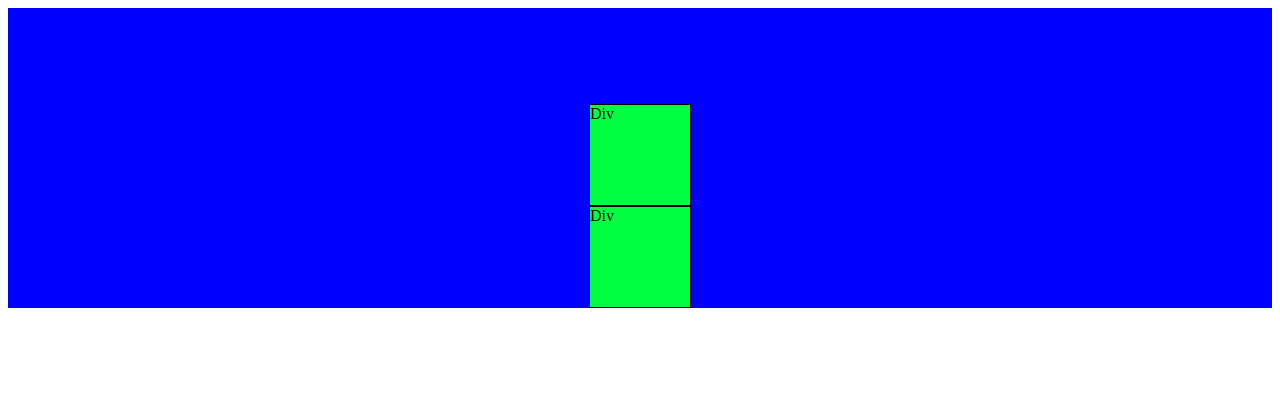
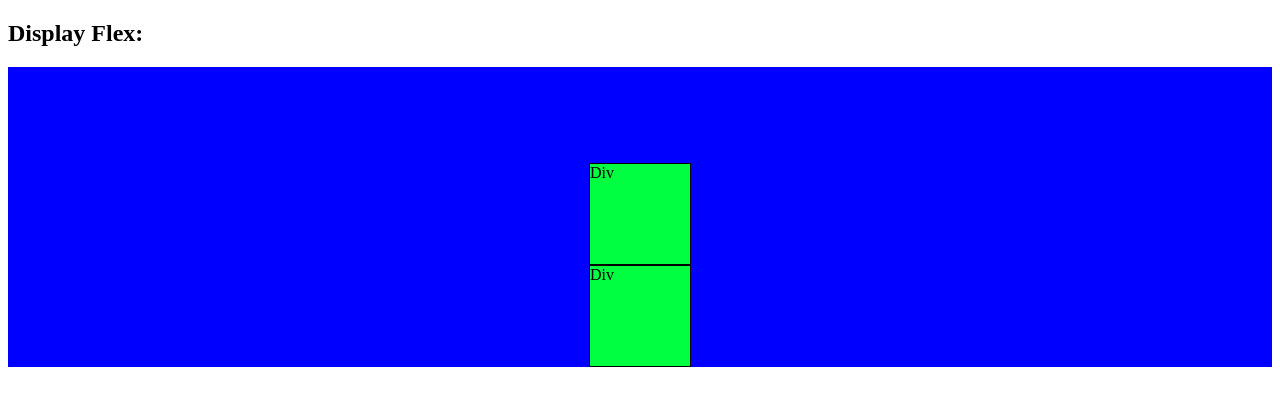
Before and after one commit to edskate/Criando-Flex-box-005, a plain HTML site: page index.html in a window 1280 px wide. Drawn offline with Linux system fonts and the light colour scheme.

Commit message:
uma nova programação

```diff
--- a/index.html
+++ b/index.html
@@ -20,10 +20,12 @@
         background-color: rgb(0, 255, 64);
         border: 1px solid #000;
       }
+
     </style>
   </head>
 
   <body>
+    <h2>Display Flex:</h2>
     <div class="container">
       <div class="elemento">Div</div>
       <div class="elemento">Div</div>
```
